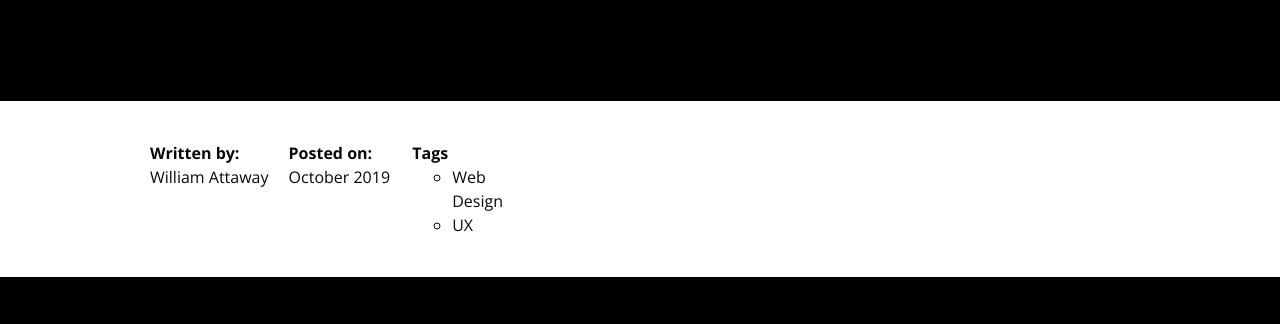
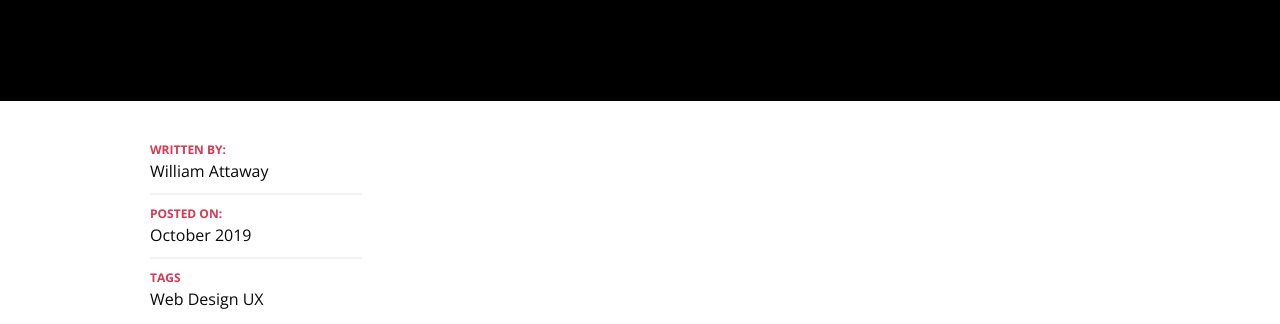
Before and after one commit to EthanWakeford/holbertonschool-web_front_end, a plain HTML site: page 0x01-flexbox/13-article.html in a window 1280 px wide. Shown: the part 278-602 px from the top of the page. Drawn offline with nearby package versions, Linux system fonts and the light colour scheme.

Commit message:
added 13

```diff
--- a/0x01-flexbox/13-styles.css
+++ b/0x01-flexbox/13-styles.css
@@ -728,3 +728,44 @@ ul.row {
   padding: 7rem 0 0;
   z-index: 2;
 }
+
+/* Post Meta
+    ============================= */
+
+.post-meta-list {
+  flex-direction: column;
+}
+
+.post-meta-list strong {
+  color: var(--color-primary);
+  font-size: var(--font-size-small);
+  text-transform: uppercase;
+  display: block;
+}
+
+.post-meta-list [class^="post-meta-"] {
+  margin-bottom: 1rem;
+  padding-bottom: 1rem;
+  border-bottom: 0.2rem solid var(--color-light-grey);
+}
+
+.post-meta-list [class^="post-meta-"]:last-child {
+  border: none;
+  margin-bottom: 3rem;
+}
+
+/* Tag list
+    ============================= */
+
+.tag-list {
+  padding: 0;
+  list-style: none;
+}
+
+.tag-list li {
+  display: inline;
+}
+
+.tag-list li::after {
+  content: "";
+}
```
